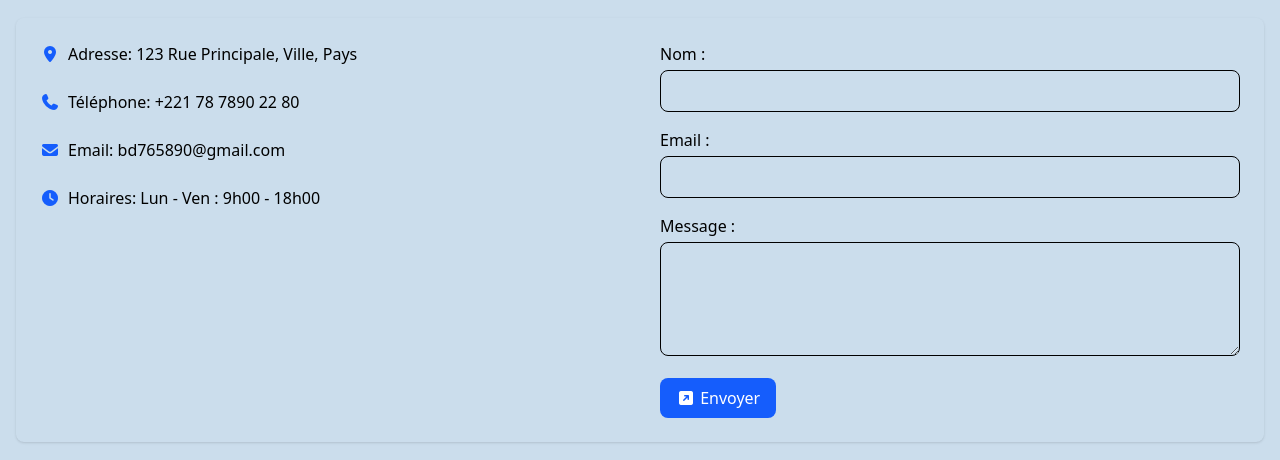
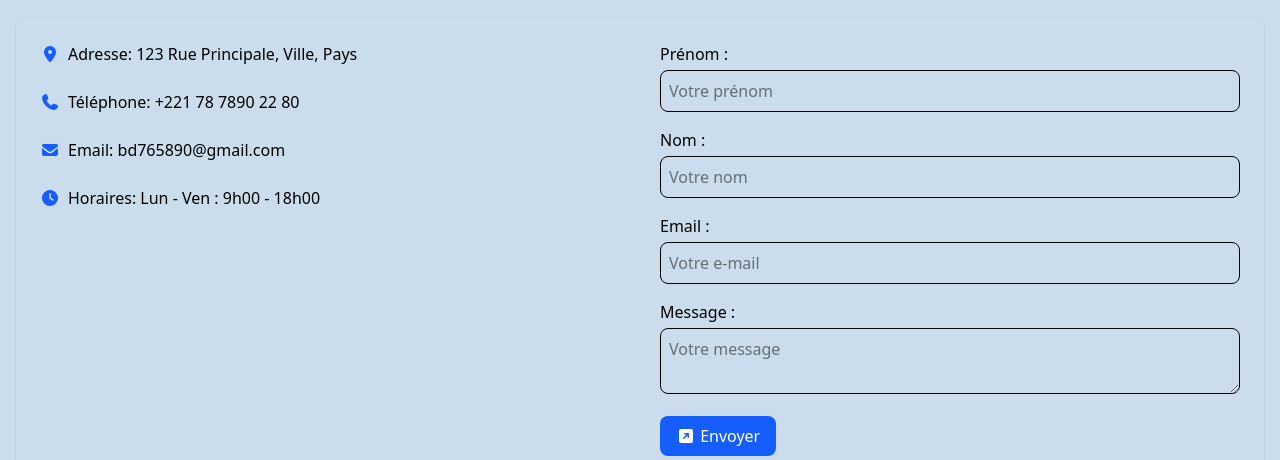
Before and after one commit to diallo641/application_web_avec_tailwind, a website: page pages/contact.html in a window 1280 px wide. Shown: the part 340-800 px from the top of the page. Drawn offline with Linux system fonts and the light colour scheme.

Commit message:
Mise à jour de l apage contact

```diff
--- a/pages/contact.html
+++ b/pages/contact.html
@@ -34,7 +34,7 @@
         </div>
     </header>
     <!--Contactez nous-->
-    <div class="container mx-auto bg-blue-500  w-full h-[200px] flex flex-col justify-center items-center" style="background-image: url('https://images.unsplash.com/photo-1504384308090-c894fdcc538d?ixlib=rb-4.1.0&ixid=M3wxMjA3fDB8MHxwaG90by1wYWdlfHx8fGVufDB8fHx8fA%3D%3D&auto=format&fit=crop&q=80&w=1790');">
+    <div class="container bg-blue-500  w-full h-[200px] flex flex-col justify-center items-center" style="background-image: url('https://images.unsplash.com/photo-1504384308090-c894fdcc538d?ixlib=rb-4.1.0&ixid=M3wxMjA3fDB8MHxwaG90by1wYWdlfHx8fGVufDB8fHx8fA%3D%3D&auto=format&fit=crop&q=80&w=1790');">
         <h1 class="font-semibold text-center text-white text-2xl md:text-4xl py-6">
             Contactez Nous
         </h1>
@@ -66,23 +66,30 @@
       </div>
     </div>
     <div>
-      <form class="space-y-4">
+      <form id="formulaire" class="space-y-4">
         <div>
-          <label for="name" class="block mb-1 font-medium">Nom :</label>
-          <input type="text" id="name" name="name" class="w-full p-2 border rounded-lg focus:outline-none focus:ring-2 focus:ring-blue-400" required>
+          <label for="prenom" class="block mb-1 font-medium">Prénom :</label>
+          <input type="text" id="prenom" name="prenom" placeholder="Votre prénom" class="w-full p-2 border rounded-lg focus:outline-none focus:ring-2 focus:ring-blue-400" required>
+        </div>
+        <div>
+          <label for="nom" class="block mb-1 font-medium">Nom :</label>
+          <input type="text" id="nom" name="nom" placeholder="Votre nom" class="w-full p-2 border rounded-lg focus:outline-none focus:ring-2 focus:ring-blue-400" required>
         </div>
         <div>
           <label for="email" class="block mb-1 font-medium">Email :</label>
-          <input type="email" id="email" name="email" class="w-full p-2 border rounded-lg focus:outline-none focus:ring-2 focus:ring-blue-400" required>
+          <input type="email" id="email" name="email" placeholder="Votre e-mail" class="w-full p-2 border rounded-lg focus:outline-none focus:ring-2 focus:ring-blue-400" required>
         </div>
         <div>
           <label for="message" class="block mb-1 font-medium">Message :</label>
-          <textarea id="message" name="message" rows="4" class="w-full p-2 border rounded-lg focus:outline-none focus:ring-2 focus:ring-blue-400" required></textarea>
+          <textarea id="message" name="message" rows="2" placeholder="Votre message" class="w-full p-2 border rounded-lg focus:outline-none focus:ring-2 focus:ring-blue-400" required></textarea>
         </div>
         <button type="submit" class="bg-blue-600 text-white px-4 py-2 rounded-lg hover:bg-blue-700 transition">
             <i class="fa-solid fa-square-arrow-up-right"></i>
           Envoyer
         </button>
+        <div >
+          <p id="paragraphe"></p>
+        </div>
       </form>
     </div>
   </div>
@@ -90,7 +97,6 @@
 <!-- Ajoutez une carte Google Maps intégrée si nécessaire -->
  <div>
     <iframe class="w-full h-64 mt-6 rounded-lg" src="https://www.google.com/maps/embed?pb=!1m18!1m12!1m3!1d3858.3990123800363!2d-17.402678675588138!3d14.74653592348851!2m3!1f0!2f0!3f0!3m2!1i1024!2i768!4f13.1!3m3!1m2!1s0xec10cbb040e7ae9%3A0xc136a7c66c30dbe0!2sArr%C3%AAt%20Bountou%20Pikine!5e0!3m2!1sfr!2ssn!4v1761067754960!5m2!1sfr!2ssn" allowfullscreen="" loading="lazy"></iframe>
-
  </div>
  <!-- footer -->
          <footer class="bg-nile-blue-900 text-white p-4 mt-4">
@@ -107,5 +113,6 @@
                 </p>
             </div>
           </div>
+      <script src="../pages/formulaire.js"></script>
 </body>
 </html>
```
